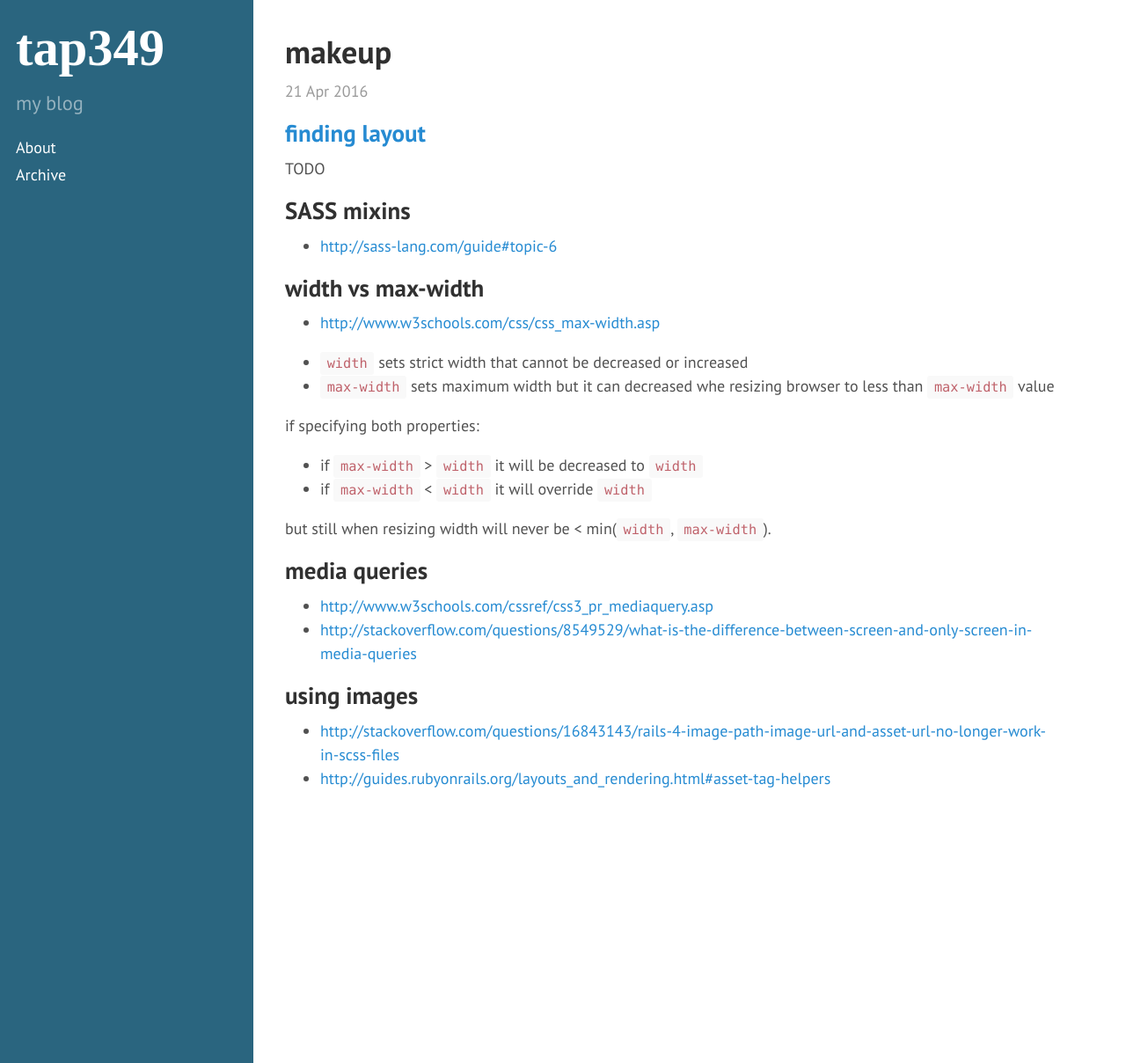
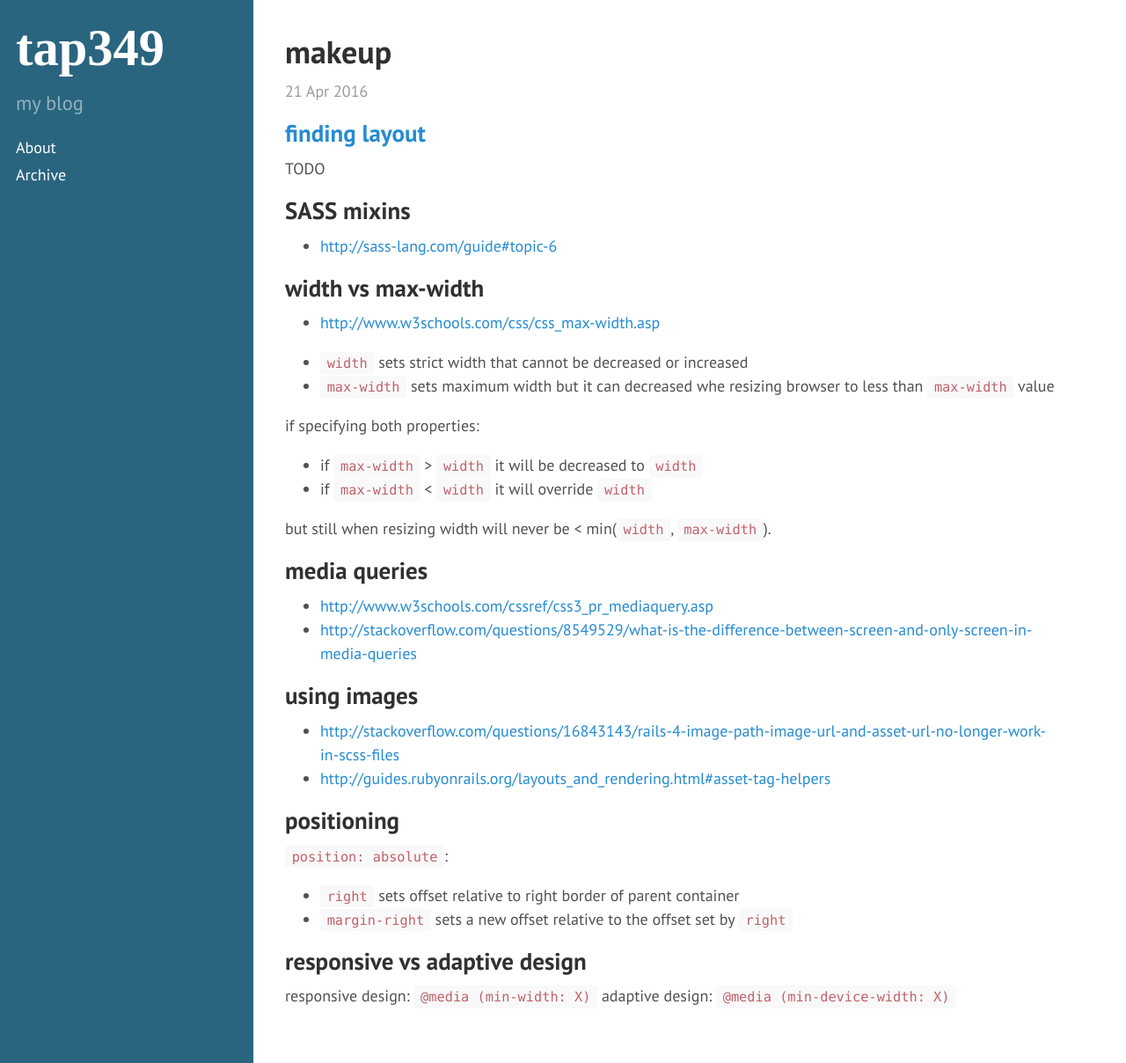
Before and after one commit to tap349/tap349.github.io, a Jekyll site: the page built from _posts/2016-04-21-makeup.md, in a window 1280 px wide and 1208 px high. Shown: the whole window at 88% size. Built offline with Jekyll 4.4.1, drawn with Linux system fonts in a browser that asks for light colours.

Commit message:
update 2016-04-22_03:06:52

```diff
--- a/_posts/2016-04-21-makeup.md
+++ b/_posts/2016-04-21-makeup.md
@@ -38,3 +38,15 @@ but still when resizing width will never be \< min(`width`, `max-width`).
 
 - <http://stackoverflow.com/questions/16843143/rails-4-image-path-image-url-and-asset-url-no-longer-work-in-scss-files>
 - <http://guides.rubyonrails.org/layouts_and_rendering.html#asset-tag-helpers>
+
+## positioning
+
+`position: absolute`:
+
+- `right` sets offset relative to right border of parent container
+- `margin-right` sets a new offset relative to the offset set by `right`
+
+## responsive vs adaptive design
+
+responsive design: `@media (min-width: X)`
+adaptive design: `@media (min-device-width: X)`
```
